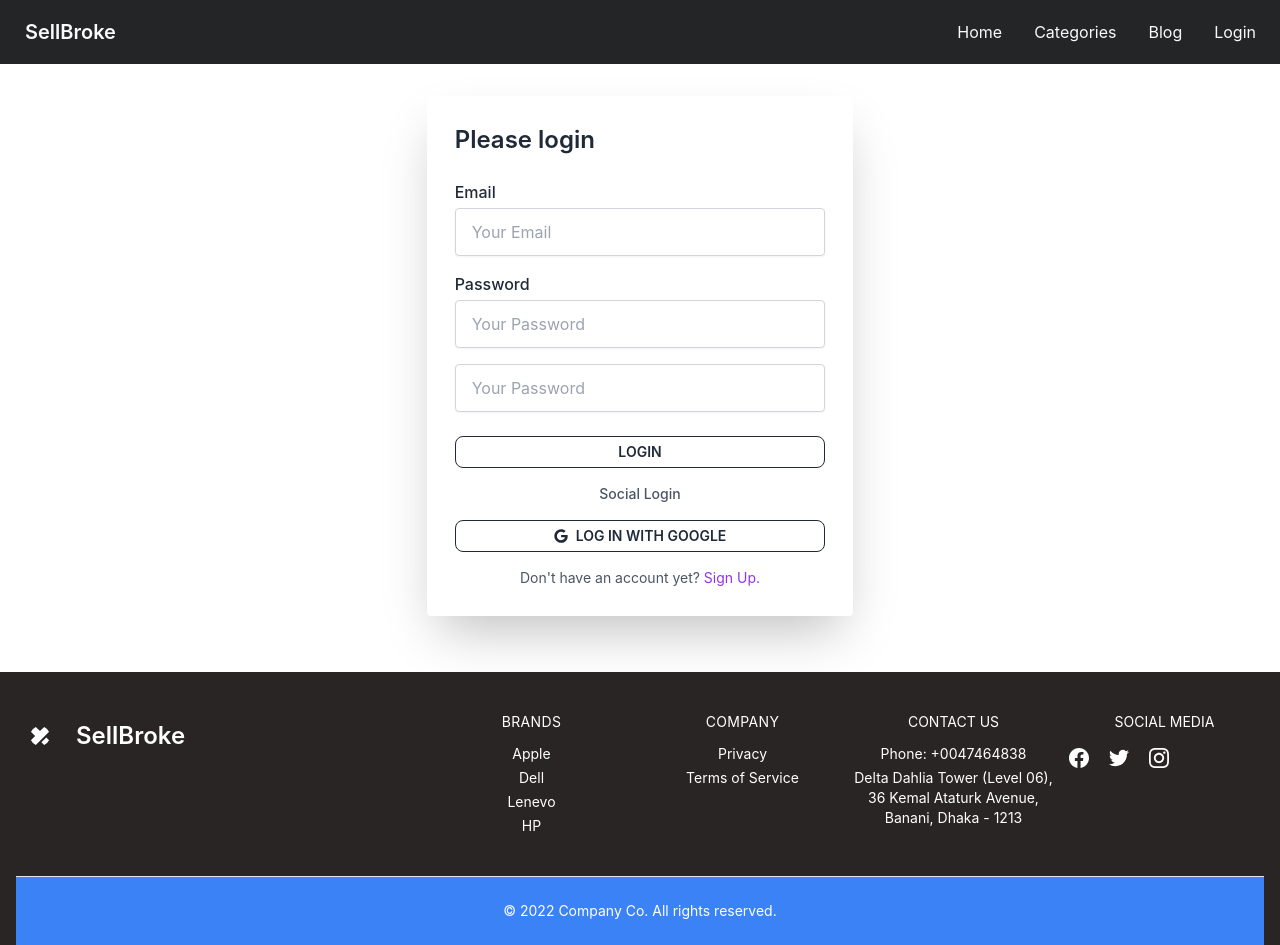
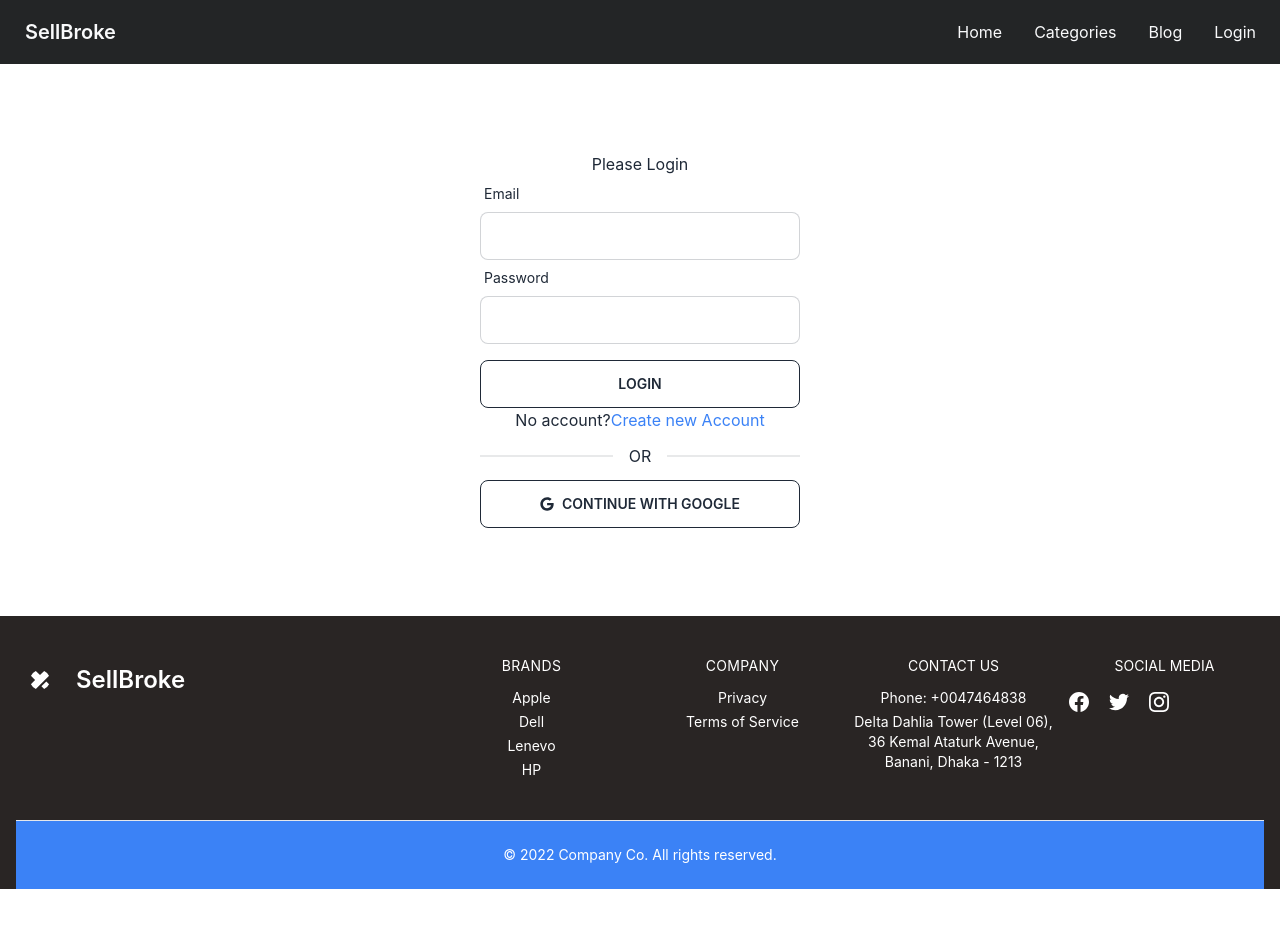
Before and after one commit to SanjidaSanju7/resale-market-client, a React (Create React App) app: page /login in a window 1280 px wide. After the commit the page ends 889 px from the top, so only its background shows below. Built offline with nearby package versions, Linux system fonts and the light colour scheme.

Commit message:
login page created

```diff
--- a/package.json
+++ b/package.json
@@ -7,8 +7,10 @@
     "@testing-library/react": "^13.4.0",
     "@testing-library/user-event": "^13.5.0",
     "daisyui": "^2.41.0",
+    "firebase": "^9.14.0",
     "react": "^18.2.0",
     "react-dom": "^18.2.0",
+    "react-hook-form": "^7.39.5",
     "react-icons": "^4.6.0",
     "react-router-dom": "^6.4.3",
     "react-scripts": "5.0.1",
--- a/src/Pages/Login/Login.js
+++ b/src/Pages/Login/Login.js
@@ -1,90 +1,46 @@
 import React from 'react';
+import { useForm } from 'react-hook-form';
 import { Link } from 'react-router-dom';
 import { FaGoogle } from "react-icons/fa";
 
 
 const Login = () => {
+
+    const { register, handleSubmit, formState: { errors } } = useForm();
+
+    const handleLogin = data => {
+        console.log(data);
+    }
+
     return (
-        <div className="bg-white rounded shadow-2xl p-7 w-full lg:w-1/3 mx-auto text-left mt-8 mb-5">
-            <h3 className="mb-4 text-xl font-semibold sm:mb-6 sm:text-2xl">
-                Please login
-            </h3>
-            <form >
-                <div className="mb-1 sm:mb-2">
-                    <label
-                        htmlFor="email"
-                        className="inline-block mb-1 font-medium"
-                    >
-                        Email
-                    </label>
-                    <input
-                        placeholder="Your Email"
-                        required
-                        type="email"
-                        className="flex-grow w-full h-12 px-4 mb-2 transition duration-200 bg-white border border-gray-300 rounded shadow-sm appearance-none focus:border-deep-purple-accent-400 focus:outline-none focus:shadow-outline"
-                        id="email"
-                        name="email"
-                    />
-                </div>
-                <div className="mb-1 sm:mb-2">
-                    <label
-                        htmlFor="password"
-                        className="inline-block mb-1 font-medium"
-                    >
-                        Password
-                    </label>
-                    <input
-                        placeholder="Your Password"
-                        required
-                        type="password"
-                        className="flex-grow w-full h-12 px-4 mb-2 transition duration-200 bg-white border border-gray-300 rounded shadow-sm appearance-none focus:border-deep-purple-accent-400 focus:outline-none focus:shadow-outline"
-                        id="password"
-                        name="password"
-                    />
-                </div>
-                <div>
-                    <input
-                        placeholder="Your Password"
-                        required
-                        type="password"
-                        className="flex-grow w-full h-12 px-4 mb-2 transition duration-200 bg-white border border-gray-300 rounded shadow-sm appearance-none focus:border-deep-purple-accent-400 focus:outline-none focus:shadow-outline"
-                        id="password"
-                        name="password"
-                    />
-                </div>
-                <div className="mt-4 mb-2 sm:mb-4">
-                    <p className="text-xs text-red-500 sm:text-sm text-center">
 
-                    </p>
-                </div>
-                <div className="mt-4 mb-2 sm:mb-4">
-                    <button
-                        type="submit"
-                        className="btn btn-sm btn-outline w-full"
-                    >
-                        Login
-                    </button>
-                </div>
-                <div className="mt-4 mb-4 sm:mb-4">
-                    <p className="text-xs text-center text-gray-600 sm:text-sm font-medium ">
-                        Social Login
-                    </p>
-                    <button
-
-                        type="submit"
-                        className="btn btn-sm btn-outline w-full mt-4"
-                    >
-                        <FaGoogle></FaGoogle>  <p className='ml-2'>Log In with Google</p>
-                    </button>
-                </div>
-
-                <p className="text-xs text-gray-600 sm:text-sm text-center">
-                    Don't have an account yet?
-                    <Link to='/Signup' className="text-purple-600"> Sign Up.</Link>
-                </p>
-            </form>
+        <div className='mt-14 flex justify-center items-center '>
+            <div className='w-96 p-8' >
+                <h2 >Please Login</h2>
+                <form onSubmit={handleSubmit(handleLogin)}>
+                    <div className="form-control w-full max-w-xs">
+                        <label className="label"><span className="label-text">Email</span></label>
+                        <input type="email" {...register("email", {
+                            required: "Email Address is required"
+                        })} className="input input-bordered w-full max-w-xs" />
+                        {errors.email && <p className='text-red-600'>{errors.email?.message}</p>}
+                    </div>
+                    <div className="form-control w-full max-w-xs">
+                        <label className="label"><span className="label-text">Password</span></label>
+                        <input type="password" {...register("password", {
+                            required: "Password id required",
+                            minLength: { value: 6, message: 'Password must be 6 characters or longer' }
+                        })} className="input input-bordered w-full max-w-xs" />
+                        {errors.password && <p className='text-red-600'>{errors.password?.message}</p>}
+                    </div>
+                    <input value="Login" type="submit" className='btn btn-outline w-full mt-4' />
+                </form>
+                <p>No account?<Link className='text-blue-500' to="/signup">Create new Account</Link></p>
+                <div className="divider">OR</div>
+                <button className='btn btn-outline w-full'><FaGoogle className='mr-2 '></FaGoogle>
+                    CONTINUE WITH GOOGLE</button>
+            </div>
         </div>
-
     );
 };
 
--- /dev/null
+++ b/src/firebase/firebase.config.js
@@ -0,0 +1,19 @@
+// Import the functions you need from the SDKs you need
+import { initializeApp } from "firebase/app";
+// TODO: Add SDKs for Firebase products that you want to use
+// https://firebase.google.com/docs/web/setup#available-libraries
+
+// Your web app's Firebase configuration
+const firebaseConfig = {
+    apiKey: process.env.REACT_APP_apiKey,
+    authDomain: process.env.REACT_APP_authDomain,
+    projectId: process.env.REACT_APP_projectId,
+    storageBucket: process.env.REACT_APP_storageBucket,
+    messagingSenderId: process.env.REACT_APP_messagingSenderId,
+    appId: process.env.REACT_APP_appId,
+};
+
+// Initialize Firebase
+const app = initializeApp(firebaseConfig);
+
+export default app;
```
Also changed, not shown: 1 other file (tests, documents, lock files or other folders).
